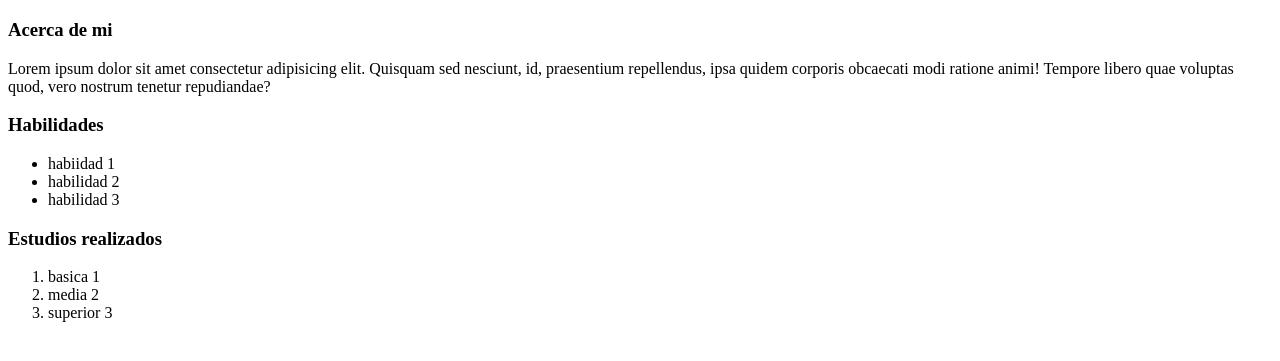
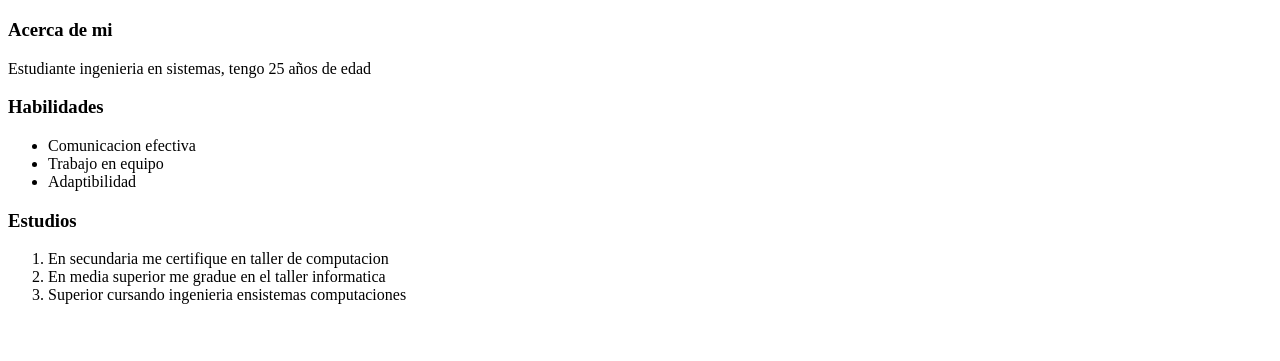
Before and after one commit to LizethCasillas880/portafolio-web-AlondraRamirez, a plain HTML site: page ejemplo1/cv.html in a window 1280 px wide. Shown: the part 61-422 px from the top of the page. Drawn offline with Linux system fonts and the light colour scheme.

Commit message:
Revise CV content for Lizeth Casillas
Updated personal information, skills, and education details.

```diff
--- a/ejemplo1/cv.html
+++ b/ejemplo1/cv.html
@@ -9,18 +9,19 @@
     <h1>CV Lizeth Casillas</h1>
 
     <h3>Acerca de mi</h3>
-    <p>Lorem ipsum dolor sit amet consectetur adipisicing elit. Quisquam sed nesciunt, id, praesentium repellendus, ipsa quidem corporis obcaecati modi ratione animi! Tempore libero quae voluptas quod, vero nostrum tenetur repudiandae?</p>
+    <p>Estudiante ingenieria en sistemas, tengo 25 años de edad</p>
 <h3>Habilidades</h3>
 <ul>
-    <li>habiidad 1</li>
-    <li>habilidad 2</li>
-    <li>habilidad 3</li>
+    <li>Comunicacion efectiva</li>
+    <li>Trabajo en equipo</li>
+    <li>Adaptibilidad</li>
 </ul>
-<h3>Estudios realizados</h3>
+<h3>Estudios </h3>
 <ol>
-    <li>basica 1</li>
-    <li>media 2</li>
-    <li>superior 3</li>
+    <li>En secundaria me certifique en taller de computacion</li>
+    <li>En media superior me gradue en el taller informatica</li>
+    <li>Superior cursando ingenieria ensistemas computaciones</li>
 </ol>
 </body>
+
 </html>
```
